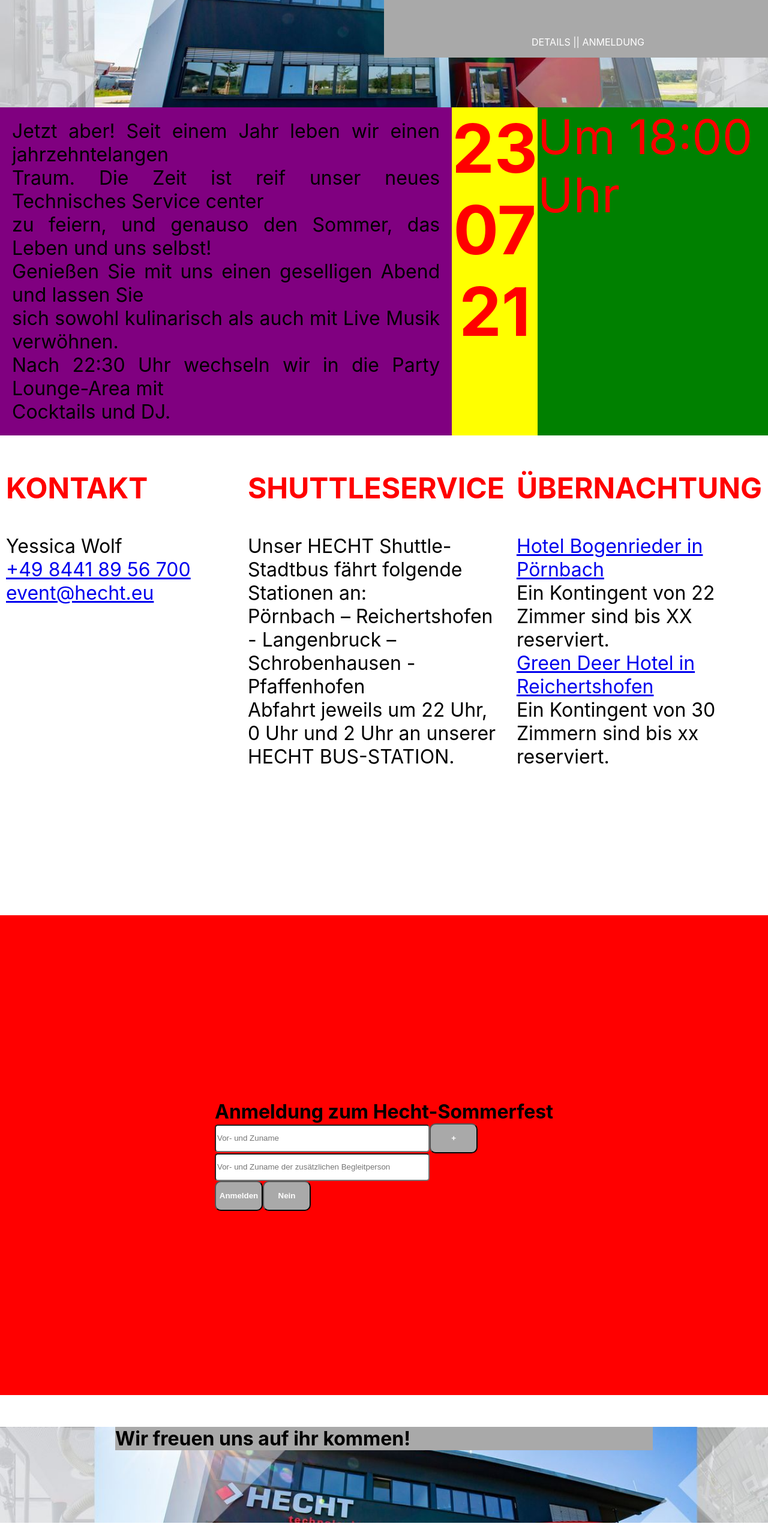
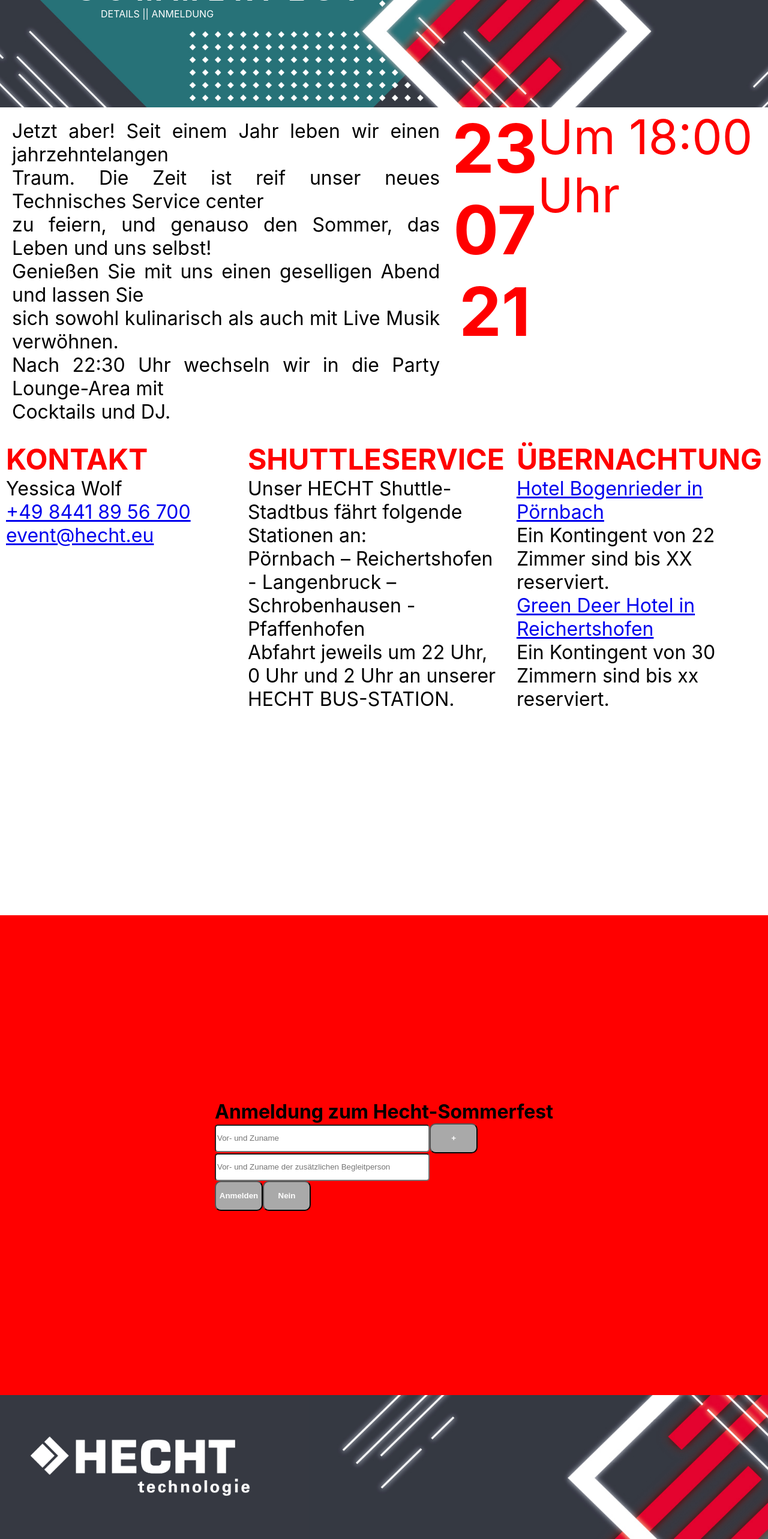
Before and after one commit to pewobox79/hecht-sommerfest, a React (Create React App) app: page / in a window 1280 px wide. Shown: the part 221-2787 px from the top of the page at 60% size. Before the commit the page ends 2760 px from the top, so only its background shows below. Built offline with nearby package versions, Linux system fonts and the light colour scheme.

Commit message:
update images and title, mobile update

```diff
--- a/src/App.css
+++ b/src/App.css
@@ -1,3 +1,4 @@
 *{
     scroll-behavior: smooth;
+    margin: 0;
 }
--- a/src/App.js
+++ b/src/App.js
@@ -1,5 +1,5 @@
 import './App.css';
-import Menu from './components/Menu'
+import MainHeader from './components/MainHeader'
 import Welcome from "./components/Welcome";
 import CounterField from './components/CounterField'
 import Footer from "./components/Footer";
@@ -12,7 +12,7 @@
 
     return (
         <div>
-            <Menu/>
+            <MainHeader/>
             <IntroSection>
                 <Welcome/>
                 <CounterField/>
--- a/src/components/Footer.js
+++ b/src/components/Footer.js
@@ -1,21 +1,15 @@
 import React from "react";
-import {FooterArea} from "../styled";
+import {FooterArea, FooterLogo} from "../styled";
+import HechtLogo from '../assets/images/HECHT_Logo_Redesign_weiß.png';
 
-import styled from "styled-components";
+function Footer() {
+    return (
+        <FooterArea>
+            <FooterLogo>
+                <img style={{height: "100px"}} src={HechtLogo}/>
+            </FooterLogo>
 
-const FooterBody = styled.div`width: 70%; margin: auto; background-color: darkgray; box-sizing: border-box;`
-
-const FooterText = styled.h5 `font-size: 2rem;`
-
-function Footer (){
-    return(
-        <FooterArea>
-            <FooterBody>
-                <FooterText>Wir freuen uns auf ihr kommen!</FooterText>
-
-            </FooterBody>
         </FooterArea>
-
 
     )
 }
--- a/src/components/Menu.js
+++ b/src/components/MainHeader.js
@@ -1,10 +1,9 @@
 import React from "react";
-import hecht from '../assets/hecht-headoffice.jpg';
+import hecht from '../assets/images/HECHT_Einladungskarte_Motiv_MA-Header.jpg';
 
 import styled from "styled-components";
 
 const Wrapper = styled.div`
-  width: 100%;
   min-height: 50vh;
   display: flex;
   flex-direction: row;
@@ -15,9 +14,8 @@
 
 const Intro = styled.div`
   width: 50%;
-  background-color: darkgray;
   position: absolute;
-  right: 0px;
+ padding-left: 10%;
 
 `
 const Title = styled.h1`
@@ -26,10 +24,19 @@
   text-transform: uppercase;
   letter-spacing: 15px;
 `
-const Nav = styled.nav`width: 100%; display: flex; align-items: center; justify-content: space-between; flex-direction: column;`
-const List = styled.li`text-transform: uppercase; list-style-type: none; color: white; float: left `
+const Nav = styled.nav`
+  height: 50px;
+  margin: 0px;
+`
 
-function Menu() {
+const List = styled.li`
+  text-transform: uppercase;
+  list-style-type: none;
+  color: white;
+  float: left;
+`
+
+function MainHeader() {
 
 
     return (
@@ -37,14 +44,14 @@
             <Intro>
                 <Title>Einladung zum <br/>Sommerfest</Title>
                 <Nav>
-                <ul>
-                    <a href="#details"><List>Details |  </List></a>
-                    <a href="#Anmeldung"><List>| Anmeldung</List></a>
-                </ul>
+                    <ul>
+                        <a href="#details"><List>Details | </List></a>
+                        <a href="#Anmeldung"><List>| Anmeldung</List></a>
+                    </ul>
                 </Nav>
             </Intro>
         </Wrapper>
     )
 }
 
-export default Menu
+export default MainHeader
--- a/src/components/TimeField.js
+++ b/src/components/TimeField.js
@@ -1,7 +1,5 @@
 import React from "react";
 import {Time, TimeFieldStyle} from '../styled/index'
-
-import styled from "styled-components";
 
 
 
--- a/src/index.css
+++ b/src/index.css
@@ -1,5 +1,4 @@
 body {
-  margin: 0;
   font-family: -apple-system, BlinkMacSystemFont, 'Segoe UI', 'Roboto', 'Oxygen',
     'Ubuntu', 'Cantarell', 'Fira Sans', 'Droid Sans', 'Helvetica Neue',
     sans-serif;
--- a/src/styled/index.js
+++ b/src/styled/index.js
@@ -1,4 +1,4 @@
-import Hecht from '../assets/hecht-headoffice.jpg'
+import HechtFooter from '../assets/images/HECHT_Einladungskarte_Motiv_MA-Footer.jpg'
 
 import styled from "styled-components";
 
@@ -10,15 +10,12 @@
   padding: 20px;
   flex-grow: 1;
 
+
 `
 export const Date = styled.div`
   font-size: 7rem;
   font-weight: bold;
   color: red;
-  background-color: yellow;
-  height: 100%;
-
-
 
 `
 export const DateFieldStyle = styled.div`
@@ -27,30 +24,34 @@
   text-align: center;
 `
 export const TimeFieldStyle = styled.div`
-flex-grow: 1;
-  background-color: green;
+  flex-grow: 1;
 
-  `
+`
 
 export const Time = styled.time`
   font-size: 5rem;
   color: red;
-
-  min-height: 50vh;
 
 `
 
 export const IntroSectionStyle = styled.div`
   display: flex;
   flex-direction: row;
+  align-items: stretch;
   min-height: 50vh;
-  background-color: purple;
 `
 
 export const FooterArea = styled.footer`
-    width: 100%;
-min-height: 20vh;
-background-image: url(${Hecht});
+  display: flex;
+  align-items: center;
+  width: 100%;
+  min-height: 30vh;
+  background-image: url(${HechtFooter});
   background-size: cover;
 
 `
+
+export const FooterLogo = styled.div`
+    padding-left: 50px;
+
+`
```
